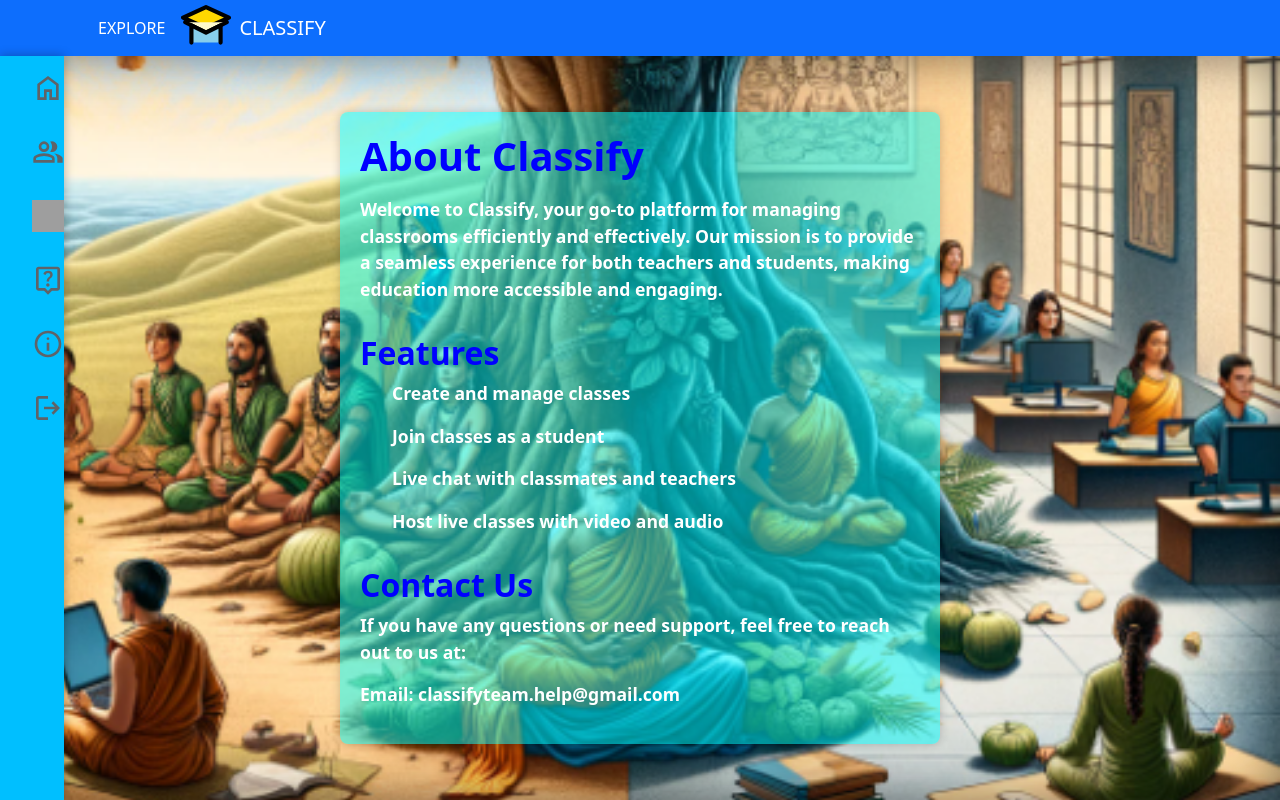
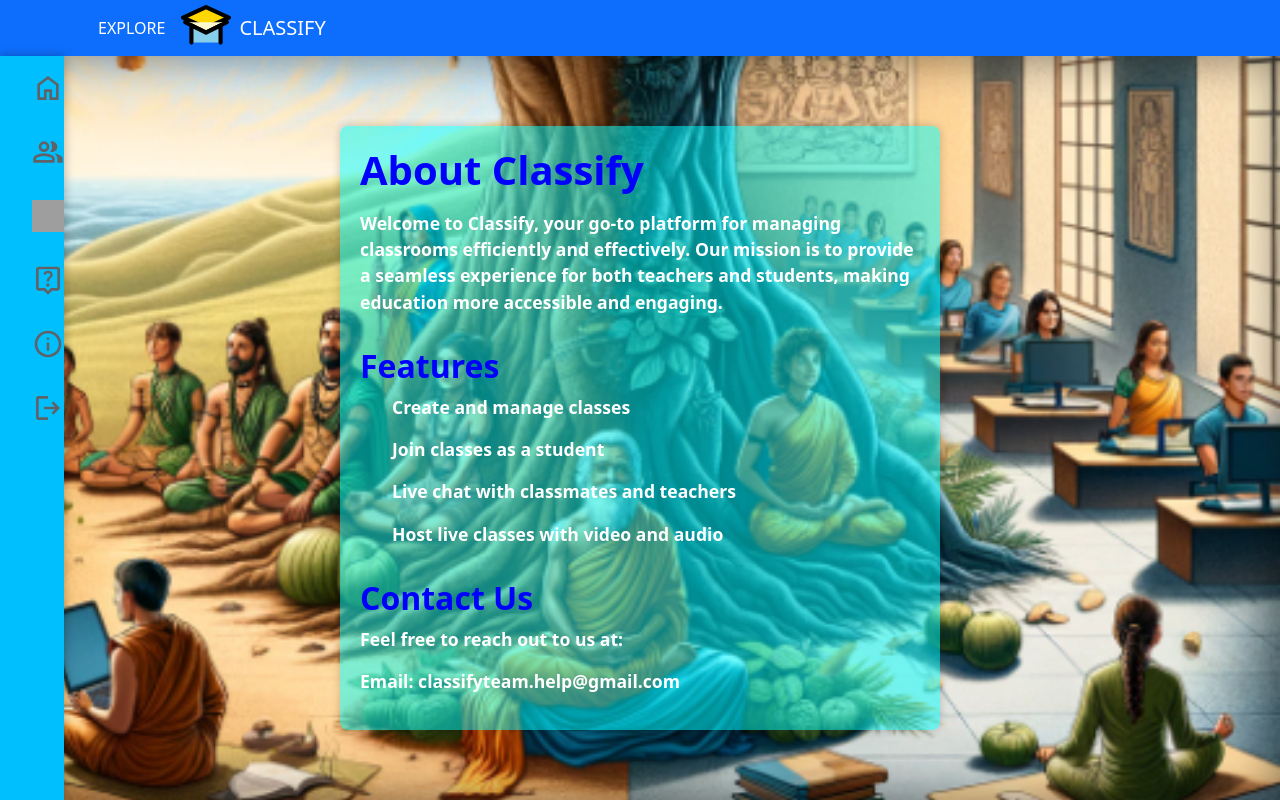
Before and after one commit to anub0720/CLASSIFY, a React (Vite) app: page /about in a window 1280 px wide. Built offline with nearby package versions, Linux system fonts and the light colour scheme; no server answers; sample sign-in values are in the browser's storage; grey boxes are pictures that could not be loaded.

Commit message:
fixing about

```diff
--- a/src/components/pages/About/About.jsx
+++ b/src/components/pages/About/About.jsx
@@ -22,8 +22,7 @@
 
         <h3>Contact Us</h3>
         <p>
-          If you have any questions or need support, feel free to reach out to
-          us at:
+          Feel free to reach out to us at:
         </p>
         <p>
           <strong>Email:</strong> classifyteam.help@gmail.com
```
